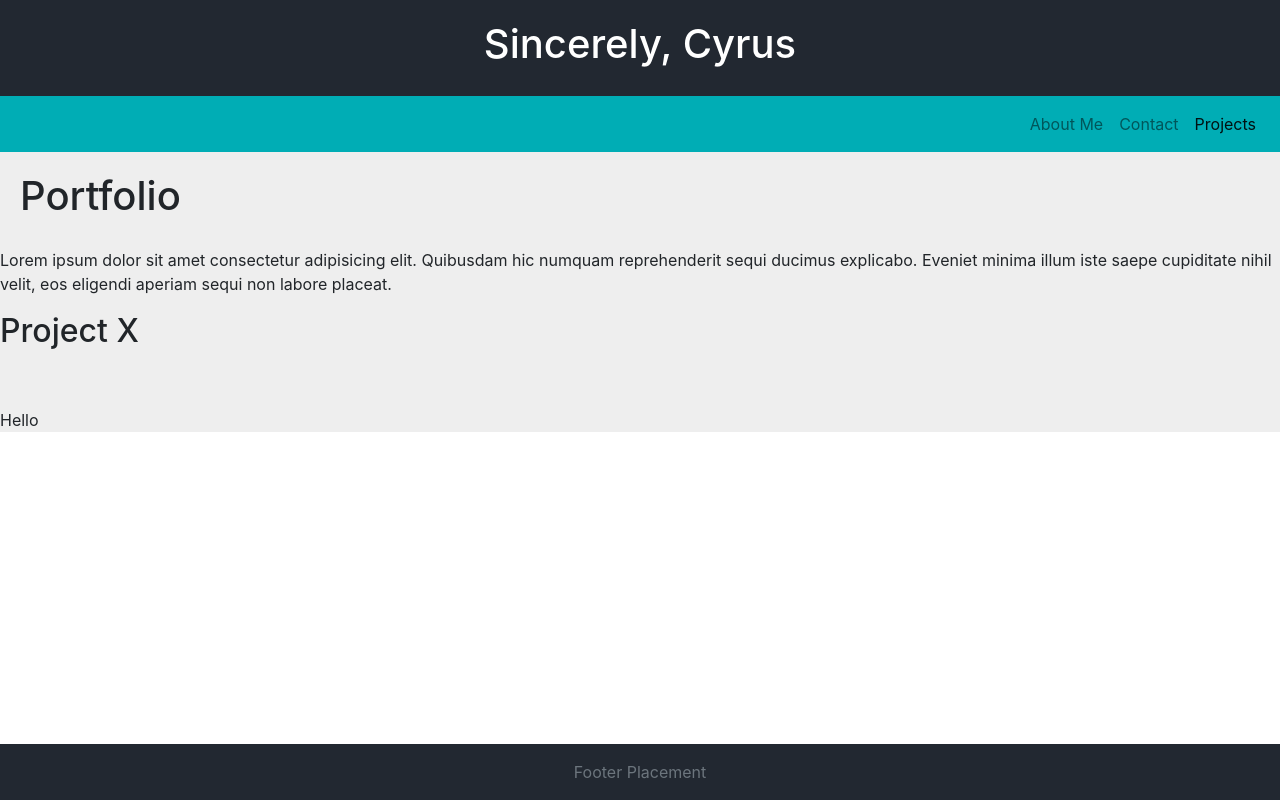
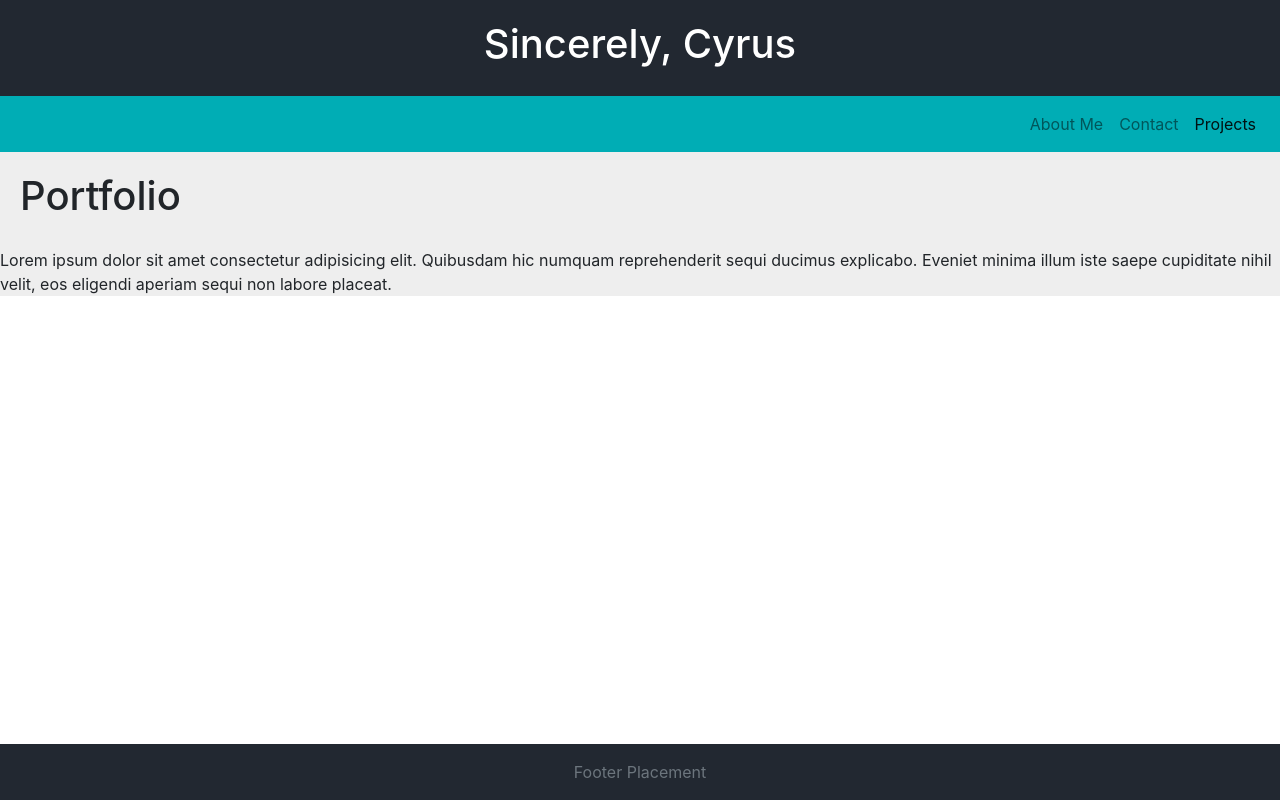
Before and after one commit to cyrusjose/Read_All_About_Me, a React (Create React App) app: page /portfolio in a window 1280 px wide. Built offline with nearby package versions, Linux system fonts and the light colour scheme.

Commit message:
Testing project page

```diff
--- a/src/components/Project/Projects.js
+++ b/src/components/Project/Projects.js
@@ -1,11 +1,11 @@
 import React from "react";
+
 import "./Project.css";
 
-export default function Projects() {
+export default function Projects(props) {
   return (
     <div>
-      <h2>Project X</h2>
-      <p>Hello</p>
+
     </div>
   );
 }
--- a/src/pages/Portfolio.js
+++ b/src/pages/Portfolio.js
@@ -1,6 +1,6 @@
 import React from "react";
 import Project from "../components/Project/Projects";
-import "./Portfolio.css"
+import "./Portfolio.css";
 
 export default function Portfolio() {
   return (
@@ -12,9 +12,8 @@ export default function Portfolio() {
         saepe cupiditate nihil velit, eos eligendi aperiam sequi non labore
         placeat.
       </p>
-      <Project>
+      <Project/>
 
-      </Project>
     </div>
   );
 }
```
